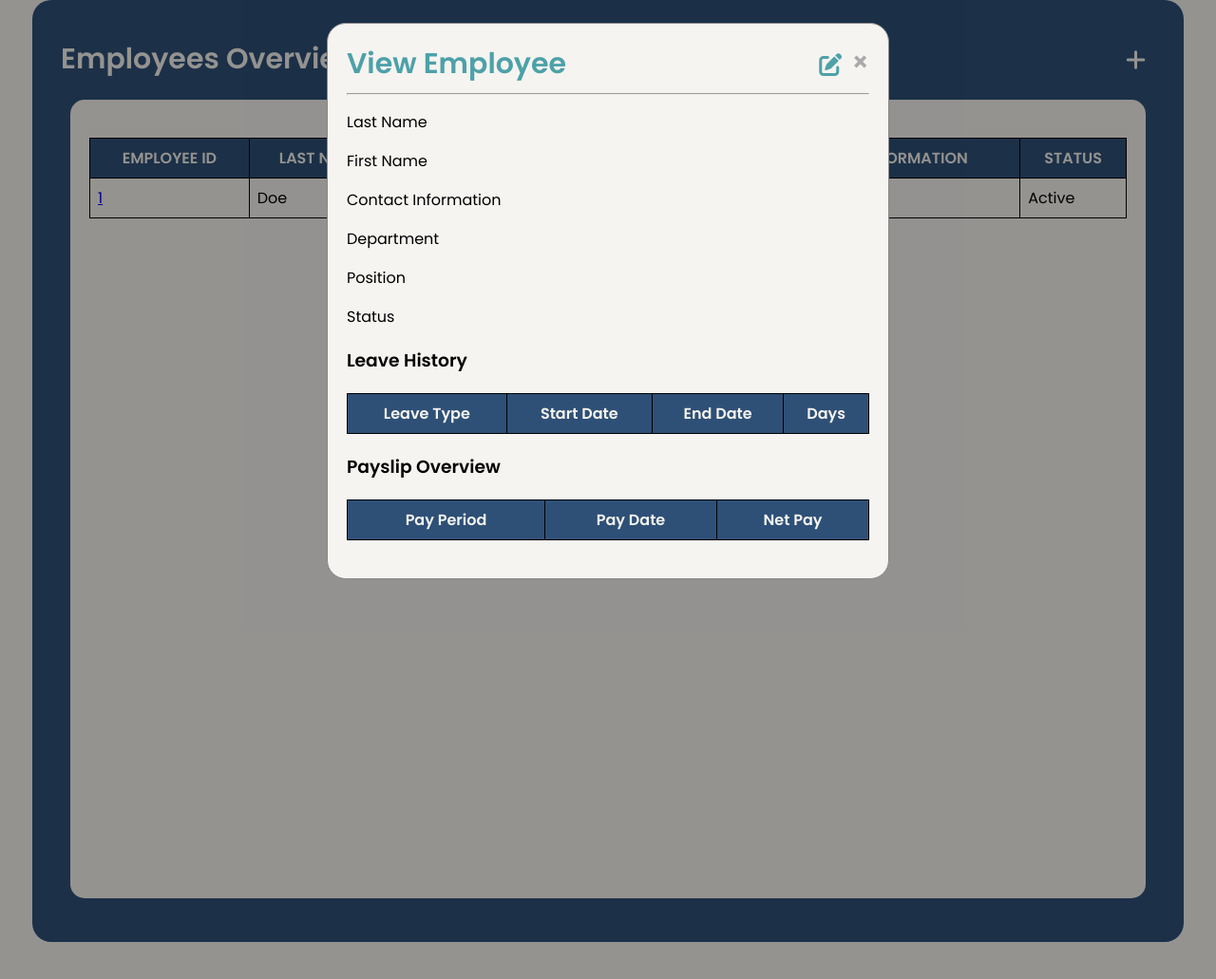
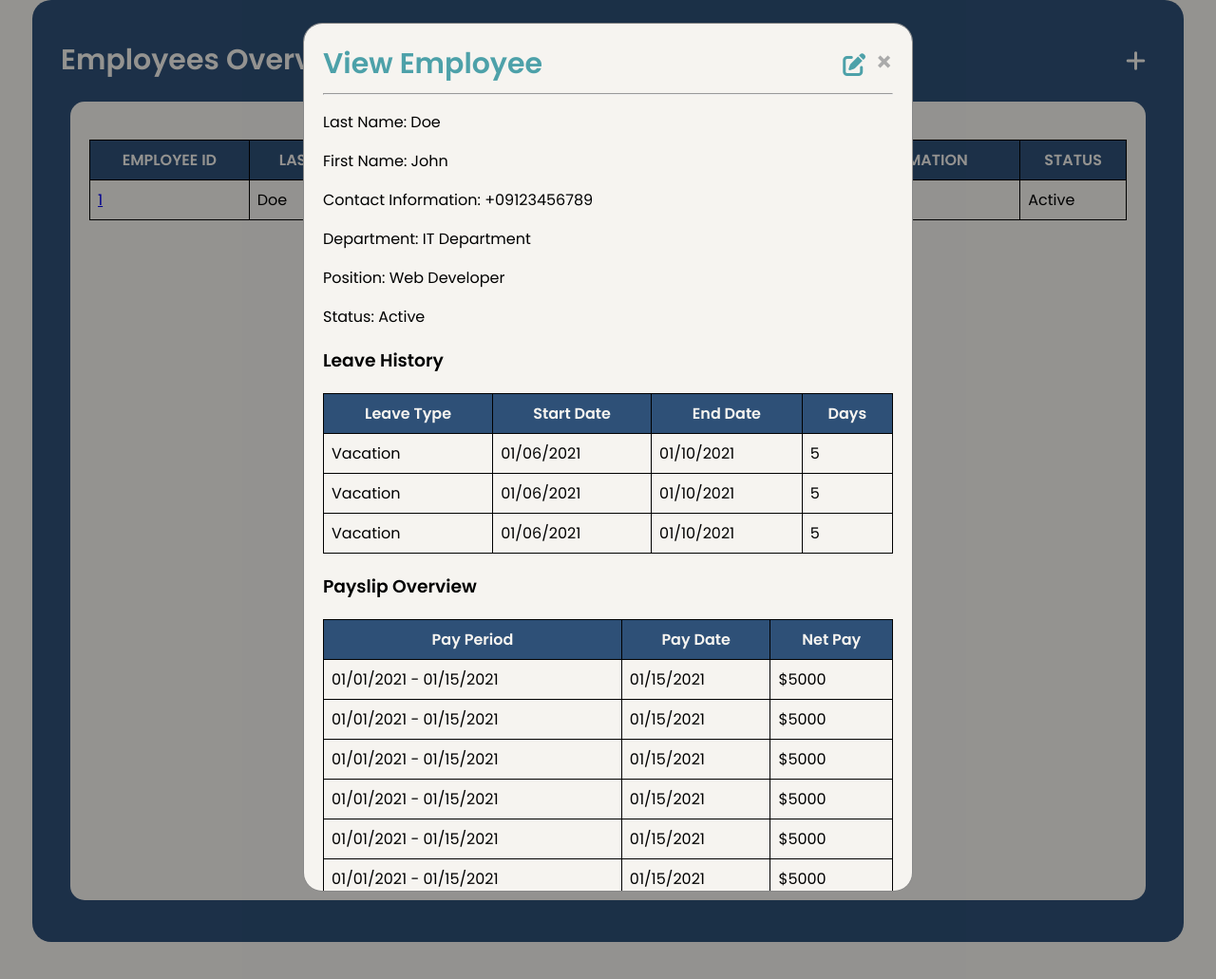
Before and after one commit to ysc4/workflow, a PHP site: page / in a window 1280 px wide, after a click that opens the changed part. Shown: the part 100-1131 px from the top of the page at 95% size. Run offline with PHP 8.4, Linux system fonts and the light colour scheme; lists and menus that the app fills with data are empty.

Commit message:
Updated view employee pop up window

```diff
--- a/index.php
+++ b/index.php
@@ -65,7 +65,7 @@
             margin: 10px 10px 10px 20px;
             background-color: #F6F4F0;
             color: #2E5077;
-            border: none;
+            border: 1px solid #2E5077;
             border-radius: 5px;
             font-family: "Poppins", sans-serif;
             font-style: normal;
@@ -214,8 +214,12 @@
             margin: 5% auto;
             padding: 20px;
             border: 1px solid #888;
-            width: 550px;
+            width: 600px;
+            overflow-y: auto;
             border-radius: 20px;
+        }
+        #view-employee-details {
+            height: 75%
         }
         .close {
             color: #aaa;
@@ -241,6 +245,7 @@
             margin: 8px 0;
             box-sizing: border-box;
             font-size: 16px;
+            font-family: "Poppins", sans-serif;
         }
         .form-group {
             text-align: center; /* Center align the form group */
@@ -435,7 +440,10 @@
                 <label for="position">Position:</label>
                 <input type="text" id="position" name="position"><br>
                 <label for="status">Status:</label>
-                <input type="text" id="status" name="status"><br><br>
+                <select id="status" name="status">
+                    <option value="active">Active</option>
+                    <option value="onLeave">On Leave</option>
+                </select><br>
                 <div class="form-group">
                     <button id="add-employee" class="submit" type="submit">Add Employee</button>
                 </div>
@@ -450,22 +458,25 @@
             <h2>Edit Employee</h2>
             <hr>
             <form id="editEmployeeForm">
-                <label for="lastName">Last Name:</label>
-                <input type="text" id="lastName" name="lastName"><br>
-                <label for="firstName">First Name:</label>
-                <input type="text" id="firstName" name="firstName"><br>
-                <label for="contactInfo">Contact Information:</label>
-                <input type="text" id="contactInfo" name="contactInfo"><br>
-                <label for="department">Department:</label>
-                <select id="department">
+                <label for="editLastName">Last Name:</label>
+                <input type="text" id="editLastName" name="lastName" readonly><br>
+                <label for="editFirstName">First Name:</label>
+                <input type="text" id="editFirstName" name="firstName" readonly><br>
+                <label for="editContactInfo">Contact Information:</label>
+                <input type="text" id="editContactInfo" name="contactInfo" readonly><br>
+                <label for="editDepartment">Department:</label>
+                <select id="editDepartment" name="department">
                     <option value="it">IT Department</option>
                     <option value="hr">HR Department</option>
                     <option value="finance">Finance Department</option>
                 </select><br>
-                <label for="position">Position:</label>
-                <input type="text" id="position" name="position"><br>
-                <label for="status">Status:</label>
-                <input type="text" id="status" name="status"><br><br>
+                <label for="editPosition">Position:</label>
+                <input type="text" id="editPosition" name="position"><br>
+                <label for="editStatus">Status:</label>
+                <select id="editStatus" name="status">
+                    <option value="active">Active</option>
+                    <option value="onLeave">On Leave</option>
+                </select><br>
                 <div class="form-group">
                     <button id="edit-employee" class="submit" type="submit">Edit Employee</button>
                 </div>
@@ -475,35 +486,97 @@
 
     <!--View Employee Details-->
     <div id="viewEmployeeModal" class="modal">
-        <div class="modal-content">
+        <div class="modal-content" id="view-employee-details">
             <span class="close">&times;</span>
             <div id="view_employee_header">
                 <h2>View Employee</h2>
                 <i class="fa-solid fa-pen-to-square" id="edit_employee"></i>
             </div>
             <hr>
-            <p>Last Name</p>
-            <p>First Name</p>
-            <p>Contact Information</p>
-            <p>Department</p>
-            <p>Position</p>
-            <p>Status</p>
+            <p id="viewLastName"><b>Last Name</b></p>
+            <p id="viewFirstName"><b>First Name</b></p>
+            <p id="viewContactInfo"><b>Contact Information</b></p>
+            <p id="viewDepartment"><b>Department</b></p>
+            <p id="viewPosition"><b>Position</b></p>
+            <p id="viewStatus"><b>Status</b></p>
             <h3>Leave History</h3>
             <table>
+                <thead>
                     <tr>
                         <th>Leave Type</th>
                         <th>Start Date</th>
                         <th>End Date</th>
                         <th>Days</th>
                     </tr>
+                </thead>
+                <tbody>
+                    <tr>
+                        <td>Vacation</td>
+                        <td>01/06/2021</td>
+                        <td>01/10/2021</td>
+                        <td>5</td>
+                    </tr>
+                    <tr>
+                        <td>Vacation</td>
+                        <td>01/06/2021</td>
+                        <td>01/10/2021</td>
+                        <td>5</td>
+                    </tr>
+                    <tr>
+                        <td>Vacation</td>
+                        <td>01/06/2021</td>
+                        <td>01/10/2021</td>
+                        <td>5</td>
+                    </tr>
+                </tbody>
             </table>
             <h3>Payslip Overview</h3>
             <table>
+                <thead>
                     <tr>
                         <th>Pay Period</th>
                         <th>Pay Date</th>
                         <th>Net Pay</th>
                     </tr>
+                </thead>
+                <tbody>
+                    <tr>
+                        <td>01/01/2021 - 01/15/2021</td>
+                        <td>01/15/2021</td>
+                        <td>$5000</td>
+                    </tr>
+                    <tr>
+                        <td>01/01/2021 - 01/15/2021</td>
+                        <td>01/15/2021</td>
+                        <td>$5000</td>
+                    </tr>
+                    <tr>
+                        <td>01/01/2021 - 01/15/2021</td>
+                        <td>01/15/2021</td>
+                        <td>$5000</td>
+                    </tr>
+                    <tr>
+                        <td>01/01/2021 - 01/15/2021</td>
+                        <td>01/15/2021</td>
+                        <td>$5000</td>
+                    </tr>
+                    <tr>
+                        <td>01/01/2021 - 01/15/2021</td>
+                        <td>01/15/2021</td>
+                        <td>$5000</td>
+                    </tr>
+                    <tr>
+                        <td>01/01/2021 - 01/15/2021</td>
+                        <td>01/15/2021</td>
+                        <td>$5000</td>
+                    </tr>
+                    <tr>
+                        <td>01/01/2021 - 01/15/2021</td>
+                        <td>01/15/2021</td>
+                        <td>$5000</td>
+                    </tr>
+
+                </tbody>
             </table>
         </div>
     </div>
@@ -514,19 +587,27 @@
         var edit_modal = document.getElementById("editEmployeeModal");
         var view_modal = document.getElementById("viewEmployeeModal");
 
-        // Get the button that opens the add modal
         var add_btn = document.getElementById("add_employee");
+        var edit_btn = document.getElementById("edit_employee")
 
-
-        // Get the <span> element that closes the modals
         var spans = document.getElementsByClassName("close");
 
-        // When the user clicks the button, open the add modal
         add_btn.onclick = function() {
             add_modal.style.display = "block";
         }
 
-        // When the user clicks on <span> (x), close the modals
+        edit_btn.onclick = function() {
+            // Populate the edit modal with employee data (this is just a placeholder, you need to fetch the actual data)
+            document.getElementById("editLastName").value = "Doe"; // Replace with actual data
+            document.getElementById("editFirstName").value = "John"; // Replace with actual data
+            document.getElementById("editContactInfo").value = "+09123456789"; // Replace with actual data
+            document.getElementById("editDepartment").value = "it"; // Replace with actual data
+            document.getElementById("editPosition").value = "Web Developer"; // Replace with actual data
+            document.getElementById("editStatus").value = "Active"; // Replace with actual data
+            edit_modal.style.display = "block";
+            view_modal.style.display = "none";
+        }
+
         for (var i = 0; i < spans.length; i++) {
             spans[i].onclick = function() {
                 add_modal.style.display = "none";
@@ -535,7 +616,6 @@
             }
         }
 
-        // When the user clicks anywhere outside of the modals, close them
         window.onclick = function(event) {
             if (event.target == add_modal) {
                 add_modal.style.display = "none";
@@ -548,21 +628,18 @@
             }
         }
 
-        // Get all view links
         var view_links = document.getElementById("view-employee-link");
 
-        // When the user clicks a view link, open the view modal
         view_links.onclick = function(event) {
-            // event.preventDefault();
-            // var employeeId = this.getAttribute("data-id");
+            event.preventDefault();
+            var employeeId = this.getAttribute("data-id");
 
-            //     // Populate the view modal with employee data (this is just a placeholder, you need to fetch the actual data)
-            // document.getElementById("viewLastName").innerText = "Last Name: Doe"; // Replace with actual data
-            // document.getElementById("viewFirstName").innerText = "First Name: John"; // Replace with actual data
-            // document.getElementById("viewContactInfo").innerText = "Contact Information: +09123456789"; // Replace with actual data
-            // document.getElementById("viewDepartment").innerText = "Department: IT Department"; // Replace with actual data
-            // document.getElementById("viewPosition").innerText = "Position: Web Developer"; // Replace with actual data
-            // document.getElementById("viewStatus").innerText = "Status: Active"; // Replace with actual data
+            document.getElementById("viewLastName").innerText = "Last Name: Doe";
+            document.getElementById("viewFirstName").innerText = "First Name: John";
+            document.getElementById("viewContactInfo").innerText = "Contact Information: +09123456789";
+            document.getElementById("viewDepartment").innerText = "Department: IT Department";
+            document.getElementById("viewPosition").innerText = "Position: Web Developer";
+            document.getElementById("viewStatus").innerText = "Status: Active";
             view_modal.style.display = "block";
 
         }
```
Lines whose indentation alone changed are shown as unchanged.
